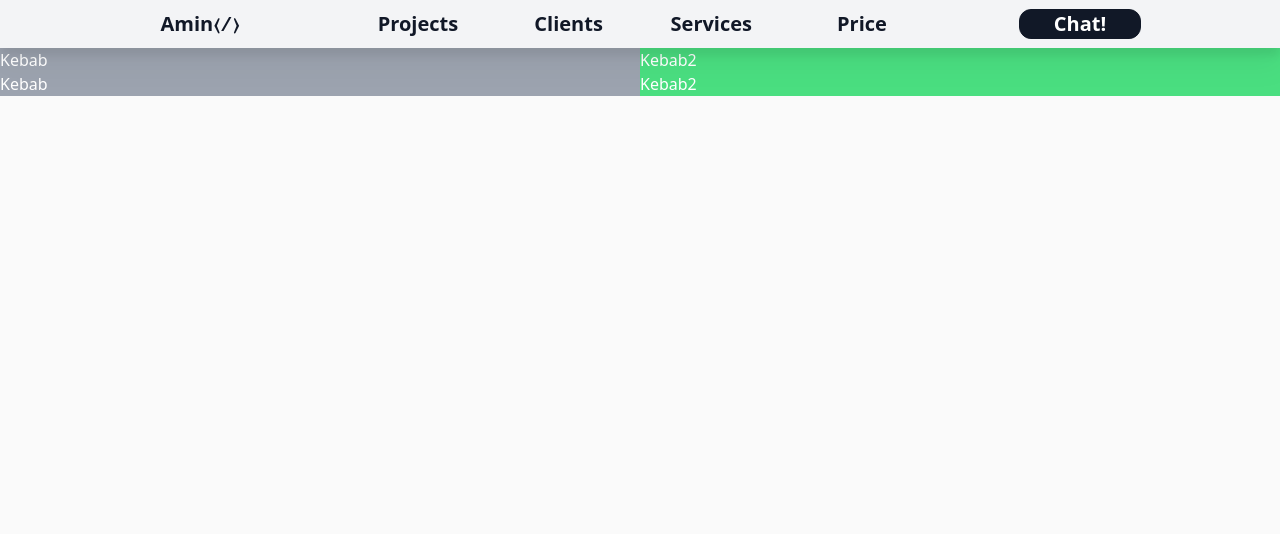
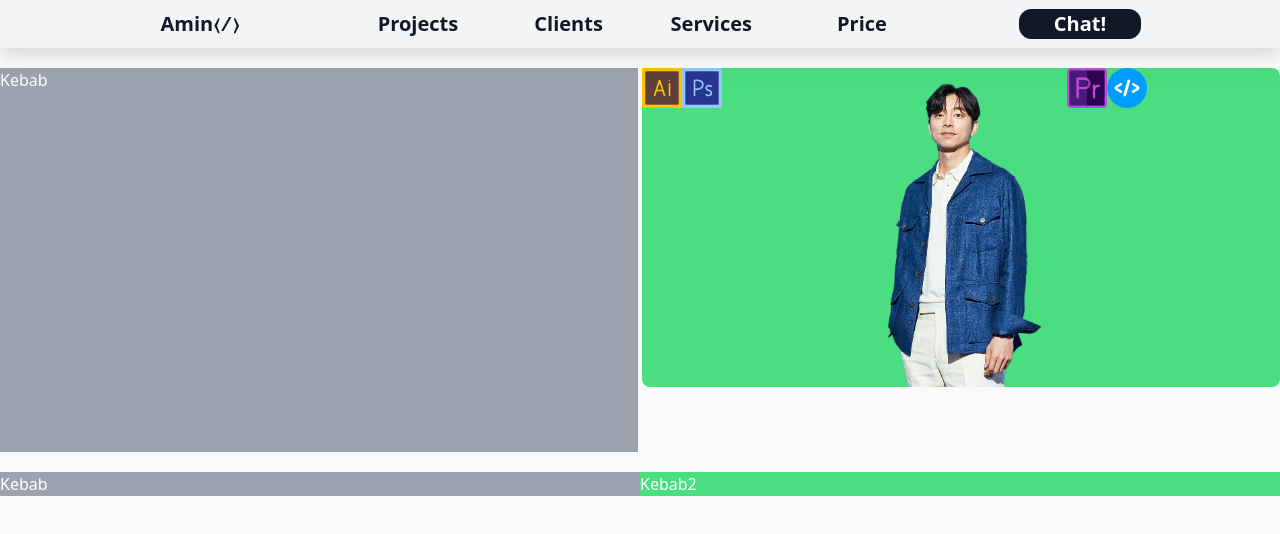
Before and after one commit to AmenCHW/Amen-s-portfolio, a website: page index.html in a window 1280 px wide. Drawn offline with Linux system fonts and the light colour scheme.

Commit message:
made a grid for the images

```diff
--- a/index.html
+++ b/index.html
@@ -24,11 +24,23 @@
     </header>
     <main class="h-screen w-full">
         <div id="contaienr" class="flex-col">
-            <div class="h-full w-full text-white flex">
-                <div class="h-fit w-full bg-gray-400 text-white">Kebab</div>
-                <div class="h-fit w-full bg-green-400 text-white">Kebab2</div>
+            <div class="h-full w-full text-white flex mt-5 gap-1">
+                <div class="h-96 w-full bg-gray-400 text-white">Kebab</div>
+                <div class="h-fit w-full bg-green-400 text-white grid grid-cols-3 justify-center rounded-lg">
+                    <div class="flex">
+                        <img class="h-10 w-10" src="/img/illustrator.png" alt="ADobe Illustrator">
+                        <img class="h-10 w-10" src="/img/photoshop.png" alt="ADobe Illustrator">
+                    </div>
+
+                     <img class="h-fit " src="/img/gongyoo.png" alt="Profile Picture">
+                     <div class="flex w-fit">
+                        <img class="h-10 w-10" src="/img/premiere.png" alt="ADobe Illustrator">
+                        <img class="h-10 w-10" src="/img/webdeveloper.png" alt="ADobe Illustrator">
+                    </div>
+
+                </div>
             </div>
-            <div class="h-full w-full text-white flex">
+            <div class="h-full w-full text-white flex mt-5">
                 <div class="h-fit w-full bg-gray-400 text-white">Kebab</div>
                 <div class="h-fit w-full bg-green-400 text-white">Kebab2</div>
             </div>
```
Also changed, not shown: dist/output.css, img/gongyoo.png (added), img/illustrator.png (added), img/photoshop.png (added), img/premiere.png (added), img/webdeveloper.png (added), 1 other file.
